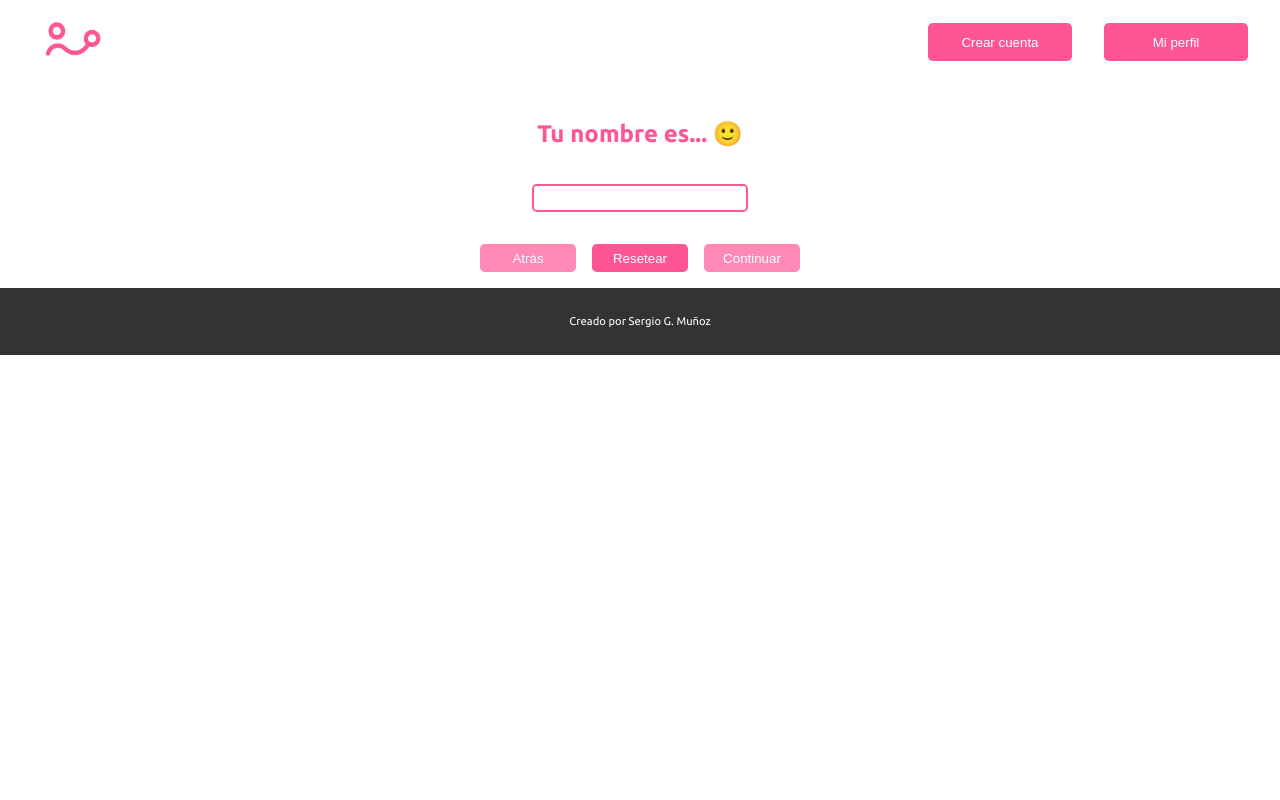
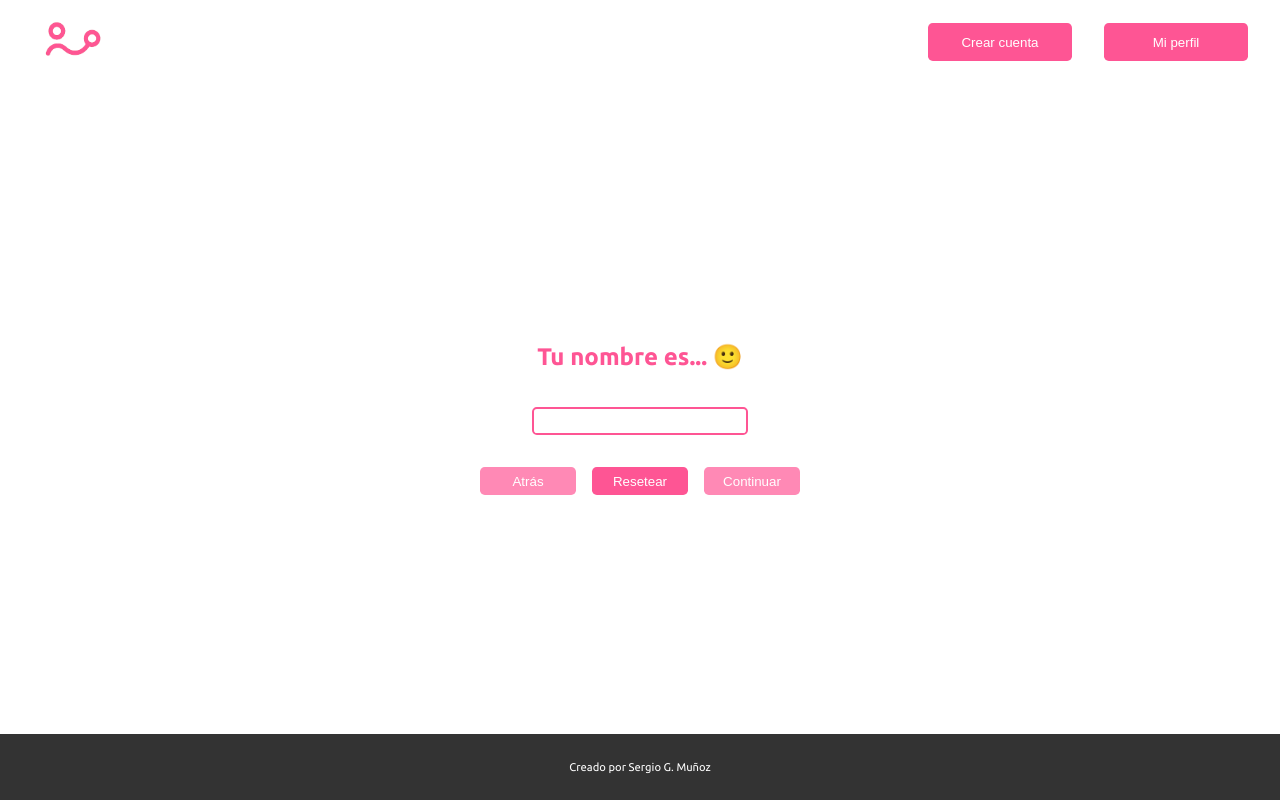
Before and after one commit to SergioGMunoz/Lovers-Web-App, a React (Vite) app: page / in a window 1280 px wide. Built offline with nearby package versions, Linux system fonts and the light colour scheme.

Commit message:
refactor layout styles

```diff
--- a/src/App.css
+++ b/src/App.css
@@ -1,4 +1,6 @@
 /* Estilos específicos del componente App */
 .App {
-  text-align: center;
+  min-height: 100vh;
+  display: flex;
+  flex-direction: column;
 }
--- a/src/index.css
+++ b/src/index.css
@@ -33,17 +33,19 @@ body {
 body {
   display: flex;
   flex-direction: column;
-}
+  min-height: 100vh;
 
 main {
-  flex: 1;
+  flex: 1; /* Ocupa todo el espacio disponible */
+  min-height: 0; /* Permite que los elementos internos se contraigan */
   display: flex;
   justify-content: center;
   align-items: center;
+  padding: 1rem; /* Añadir un poco de padding para evitar que toque los bordes */
 }
 
 #root {
-  height: 100vh;
+  min-height: 100vh; /* Usar min-height en lugar de height fija */
   display: flex;
   flex-direction: column;
 }
@@ -97,6 +99,7 @@ footer {
   color: white;
   text-align: center;
   padding: 1rem;
+  margin-top: auto;
 }
 
 /* Buttons */
@@ -155,31 +158,6 @@ form {
   align-items: center;
 }
 
-/* Photos section */
-.photos-grid {
-  display: flex;
-  flex-direction: row;
-  gap: 2rem;
-  margin: 1rem;
-}
-
-.photo-upload {
-  aspect-ratio: 1;
-  width: 100%;
-}
-
-.photo-label {
-  cursor: pointer;
-}
-
-.placeholder-img {
-  width: 100%;
-  height: 100%;
-  object-fit: cover;
-  border-radius: 1rem;
-  padding: 0.5rem;
-}
-
 /* Biography section */
 .bio-form {
   display: flex;
@@ -211,10 +189,13 @@ form {
     flex-direction: column;
   }
 
+  main {
+    padding: 0.5rem;
+  }
+
   html,
   body {
     height: 100%;
     margin: 0;
-    overflow: visible;
   }
 }
```
